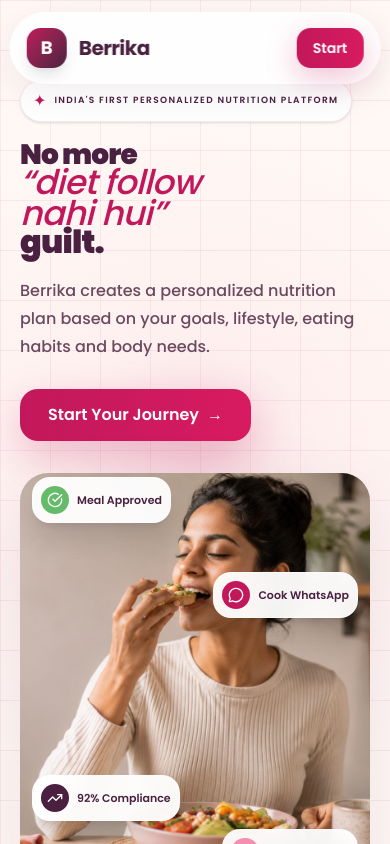
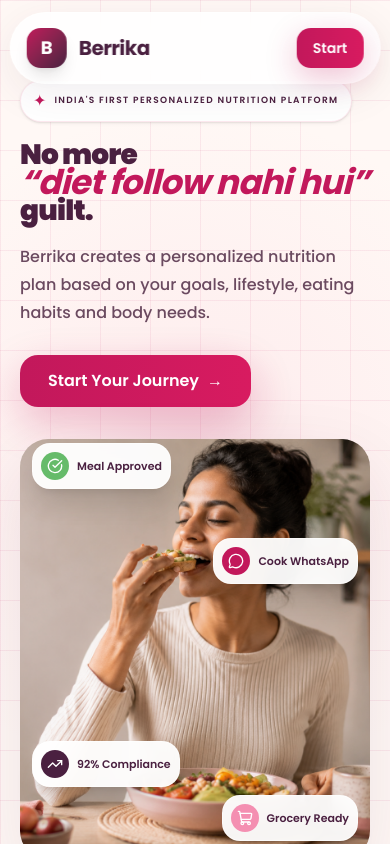
Before and after one commit to snehaamishraa/BERRIKA, a Next.js app: page / in a window 390 px wide. Shown: the top 844 px of the page. Built offline with nearby package versions, Linux system fonts and the light colour scheme.

Commit message:
UI improvements and responsive updates

```diff
--- a/sections/hero-section.tsx
+++ b/sections/hero-section.tsx
@@ -51,7 +51,7 @@ export default function HeroSection() {
     No more
   </span>
 
-  <span className="block text-[72px] lg:text-[88px] font-bold italic text-[#C2185B] leading-[0.88]">
+  <span className="block text-[62px] lg:text-[78px] font-bold italic text-[#C2185B] leading-[0.88]">
     “diet follow nahi hui”
   </span>
 
@@ -68,13 +68,11 @@ export default function HeroSection() {
     No more
   </span>
 
-  <span className="block text-[34px] font-semi bold italic text-[#C2185B] leading-[0.9]">
-    “diet follow
-    <br />
-    nahi hui”
+  <span className="block text-[34px] font-bold italic text-[#C2185B] leading-[0.9]">
+    “diet follow nahi hui”
   </span>
 
-  <span className="block text-[32px] font-black text-[#4A2040]">
+  <span className="block text-[28px] font-black text-[#4A2040]">
     guilt.
   </span>
 
```
